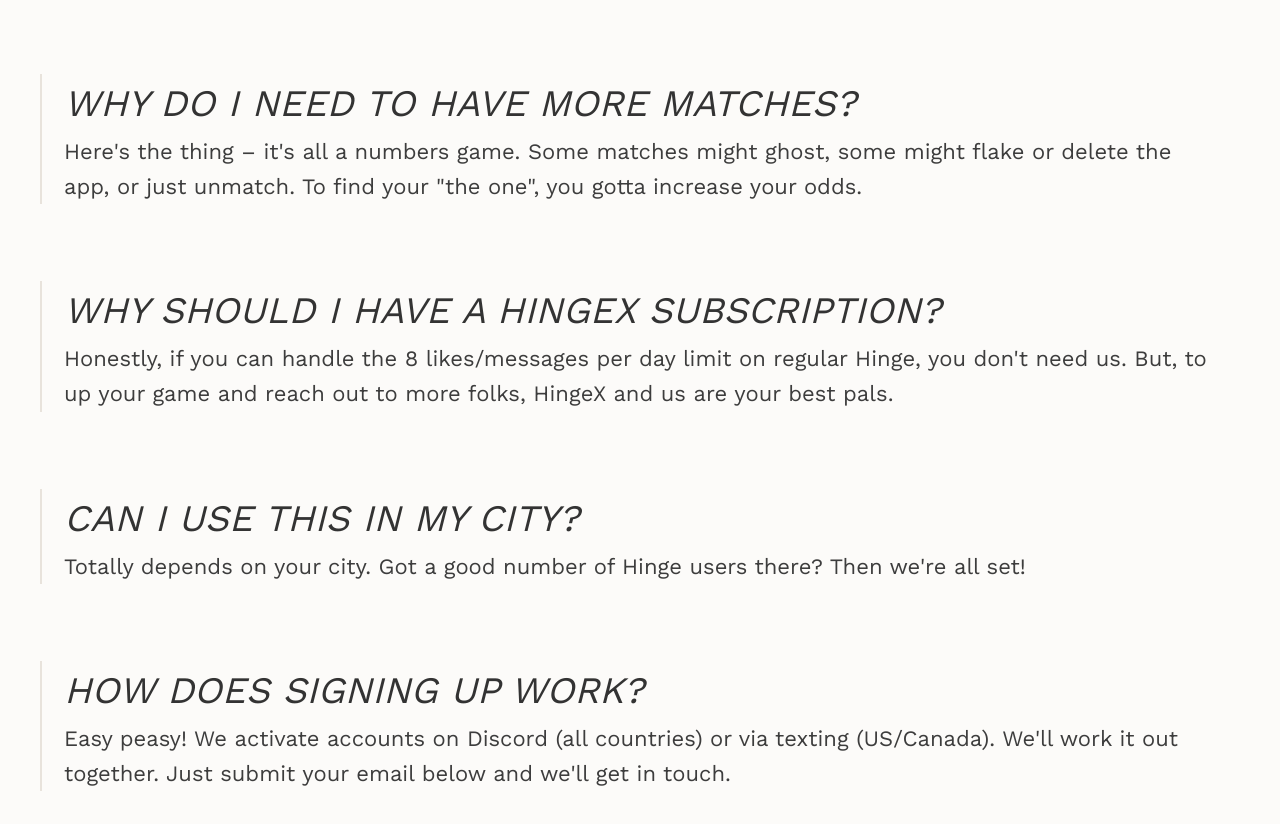
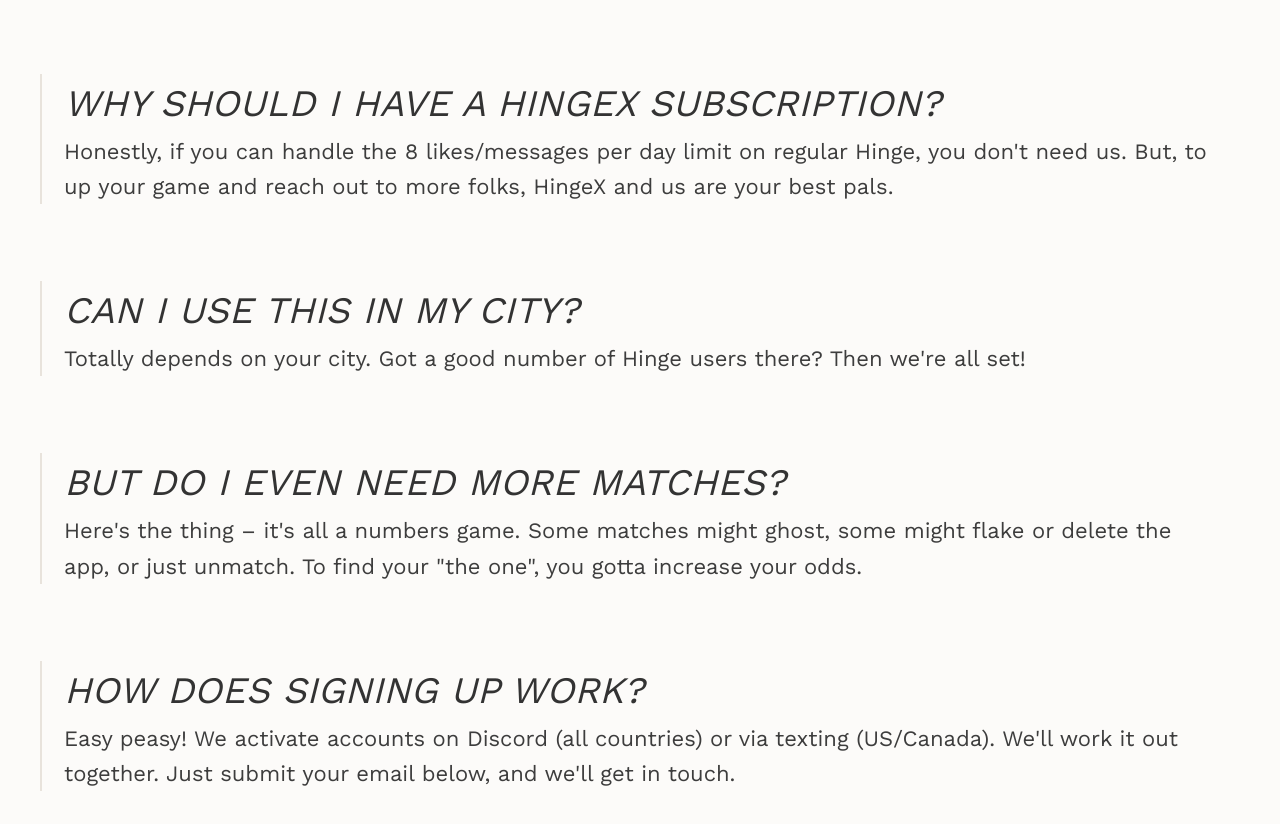
Before and after one commit to lalwanivikas/hingeai_website, a plain HTML site: page index.html in a window 1280 px wide. Shown: the part 1890-2714 px from the top of the page. Drawn offline with nearby package versions, Linux system fonts and the light colour scheme.

Commit message:
update copy

```diff
--- a/index.html
+++ b/index.html
@@ -4,8 +4,6 @@
     <meta charset="UTF-8">
     <meta name="viewport" content="width=device-width, initial-scale=1.0">
     <title>HingeAI: Your Premium Hinge Assistant</title>
-    <link rel="preconnect" href="https://fonts.googleapis.com">
-    <link rel="preconnect" href="https://fonts.gstatic.com" crossorigin>
     <link rel="preconnect" href="https://fonts.googleapis.com">
     <link rel="preconnect" href="https://fonts.gstatic.com" crossorigin>
     <link href="https://fonts.googleapis.com/css2?family=Work+Sans:wght@300;400;700&display=swap" rel="stylesheet">
@@ -68,28 +66,24 @@
                 dating, this one's a no-brainer.</li>
         </ul>
     </div>
-
-    <div class="faq">
-        <h3>Why do I need to have more matches?</h3>
-        <p>Here's the thing – it's all a numbers game. Some matches might ghost, some might flake or delete the app, or
-            just unmatch. To find your "the one", you gotta increase your odds.</p>
-    </div>
-
     <div class="faq">
         <h3>Why should I have a HingeX subscription?</h3>
         <p>Honestly, if you can handle the 8 likes/messages per day limit on regular Hinge, you don't need us. But, to
             up your game and reach out to more folks, HingeX and us are your best pals.</p>
     </div>
-
     <div class="faq">
         <h3>Can I use this in my city?</h3>
         <p>Totally depends on your city. Got a good number of Hinge users there? Then we're all set!</p>
     </div>
-
+    <div class="faq">
+        <h3>But do I even need more matches?</h3>
+        <p>Here's the thing – it's all a numbers game. Some matches might ghost, some might flake or delete the app, or
+            just unmatch. To find your "the one", you gotta increase your odds.</p>
+    </div>
     <div class="faq">
         <h3>How does signing up work?</h3>
         <p>Easy peasy! We activate accounts on Discord (all countries) or via texting (US/Canada). We'll work it out
-            together. Just submit your email below and we'll get in touch.</p>
+            together. Just submit your email below, and we'll get in touch.</p>
     </div>
 </section>
 
```
